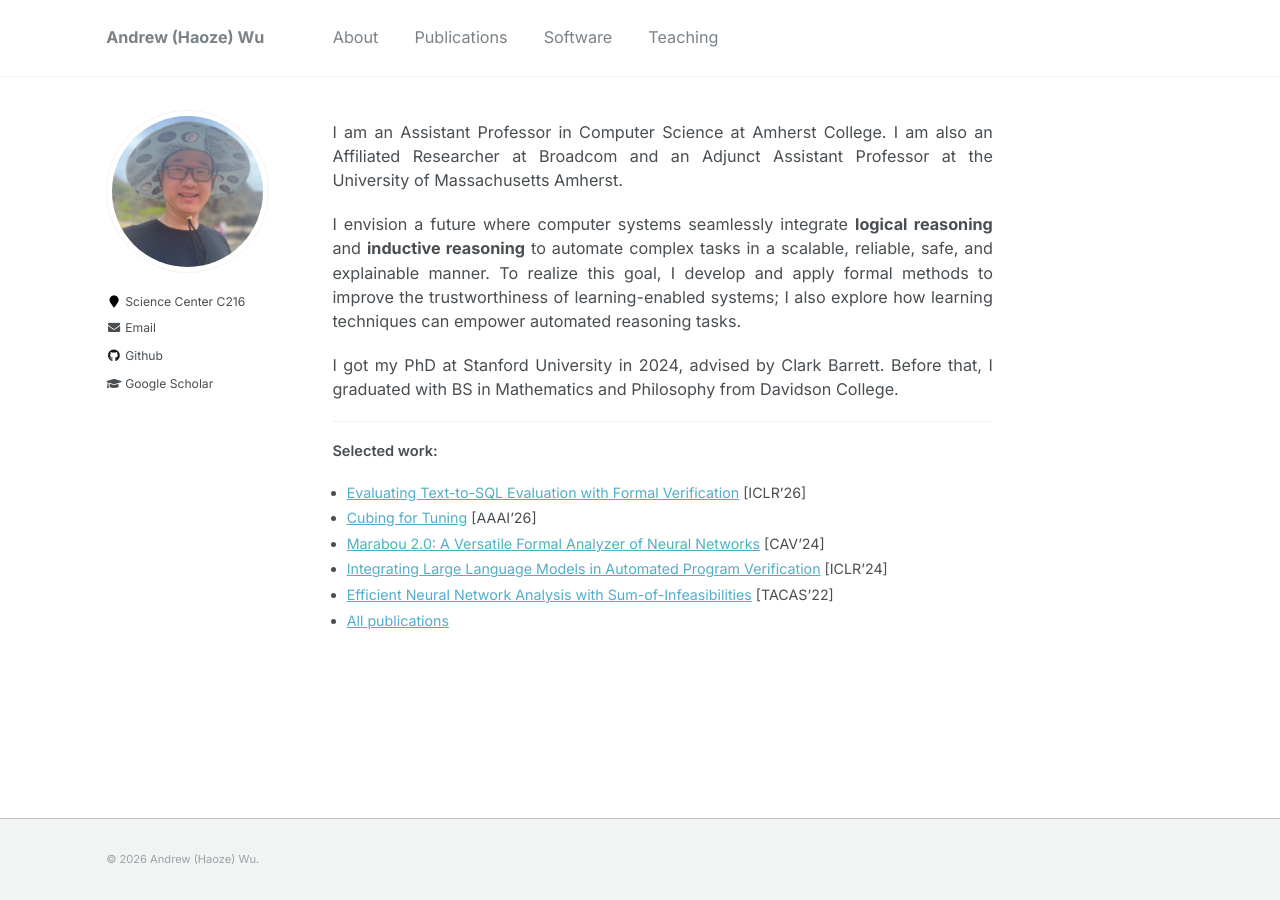
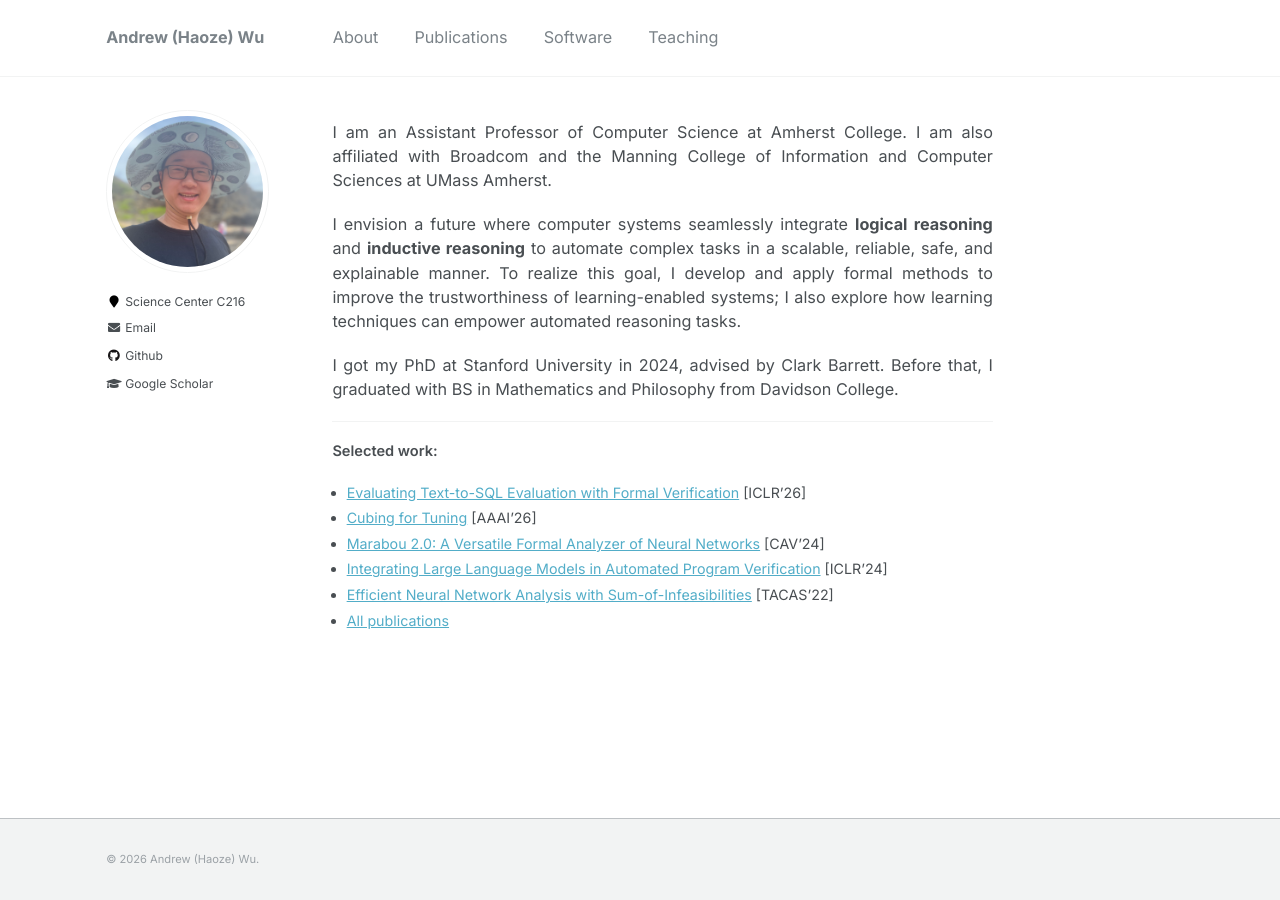
Before and after one commit to wu-haoze/wu-haoze.github.io, a Jekyll site: the page built from _pages/about.md, in a window 1280 px wide. Built offline with Jekyll 4.4.1, drawn with Linux system fonts in a browser that asks for light colours.

Commit message:
Update about.md

```diff
--- a/_pages/about.md
+++ b/_pages/about.md
@@ -9,8 +9,7 @@ redirect_from:
 classes: [justify-text, about-page]
 ---
 
-
-I am an Assistant Professor in Computer Science at Amherst College. I am also an Affiliated Researcher at Broadcom and an Adjunct Assistant Professor at the University of Massachusetts Amherst.
+I am an Assistant Professor of Computer Science at Amherst College. I am also affiliated with Broadcom and the Manning College of Information and Computer Sciences at UMass Amherst.
 
 I envision a future where computer systems seamlessly integrate **logical reasoning** and **inductive reasoning** to automate complex tasks in a scalable, reliable, safe, and explainable manner. To realize this goal, I develop and apply formal methods to improve the trustworthiness of learning-enabled systems; I also explore how learning techniques can empower automated reasoning tasks.
 
```
